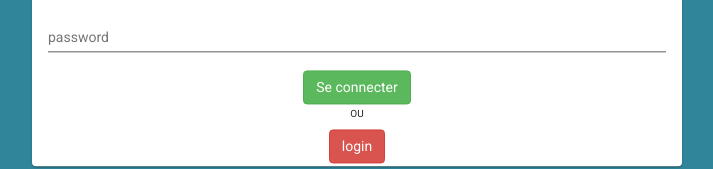
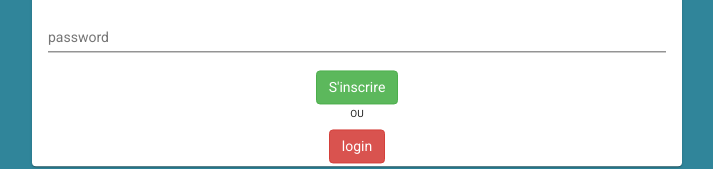
Before and after one commit to rbouziane/Trello-Like, an Angular app in the folder web/trello/: page /register in a window 1280 px wide. Shown: the part 259-428 px from the top of the page, without its empty margins (283-996 px from the left). Built offline with nearby package versions, Linux system fonts and the light colour scheme.

Commit message:
[ADD] navigation is done git add src/app/login src/app/register!

```diff
--- a/web/trello/src/app/login/login.component.html
+++ b/web/trello/src/app/login/login.component.html
@@ -9,10 +9,10 @@
           <input type="password" matInput placeholder="Password">
       </mat-form-field>
       <a class="oauth-button-linkedin">
-        <button class="btn btn-success">Se connecter</button>
+        <button class="btn btn-success" (click)="acess()">Se connecter</button>
       </a>
       <a class="oauth-button-linkedin">
-        <button  routerLink="/register" class="btn btn-danger">S'inscrire</button>
+        <button  routerLink="/register" class="btn btn-danger" (click)="create()">S'inscrire</button>
       </a>
     </form>
     <div class="autre">
--- a/web/trello/src/app/login/login.component.ts
+++ b/web/trello/src/app/login/login.component.ts
@@ -1,4 +1,5 @@
 import { Component, OnInit } from '@angular/core';
+import {Router} from "@angular/router";
 
 @Component({
   selector: 'app-login',
@@ -7,9 +8,15 @@ import { Component, OnInit } from '@angular/core';
 })
 export class LoginComponent implements OnInit {
 
-  constructor() { }
+  constructor(private router: Router) {}
 
   ngOnInit(): void {
   }
+  create() {
+      this.router.navigate(['register']);
+  }
 
+  acess() {
+      this.router.navigate(['board']);
+  }
 }
--- a/web/trello/src/app/register/register.component.html
+++ b/web/trello/src/app/register/register.component.html
@@ -12,11 +12,11 @@
           <input matInput placeholder="password">
       </mat-form-field>
       <a class="oauth-button-linkedin">
-        <button class="btn btn-success">Se connecter</button>
+        <button class="btn btn-success" (click)="back()">S'inscrire</button>
       </a>
       <div class="separator">OU</div>
       <a class="oauth-button-linkedin">
-        <button  routerLink="/register" class="btn btn-danger">login</button>
+        <button  routerLink="/register" class="btn btn-danger" (click)="back()">login</button>
       </a>
     </form>
   </mat-card>
--- a/web/trello/src/app/register/register.component.ts
+++ b/web/trello/src/app/register/register.component.ts
@@ -1,4 +1,5 @@
 import { Component, OnInit } from '@angular/core';
+import {Router} from "@angular/router";
 
 @Component({
   selector: 'app-register',
@@ -7,9 +8,13 @@ import { Component, OnInit } from '@angular/core';
 })
 export class RegisterComponent implements OnInit {
 
-  constructor() { }
+  constructor(private router: Router) { }
 
   ngOnInit(): void {
   }
 
+  back() {
+      this.router.navigate(['login']);
+  }
+
 }
```
